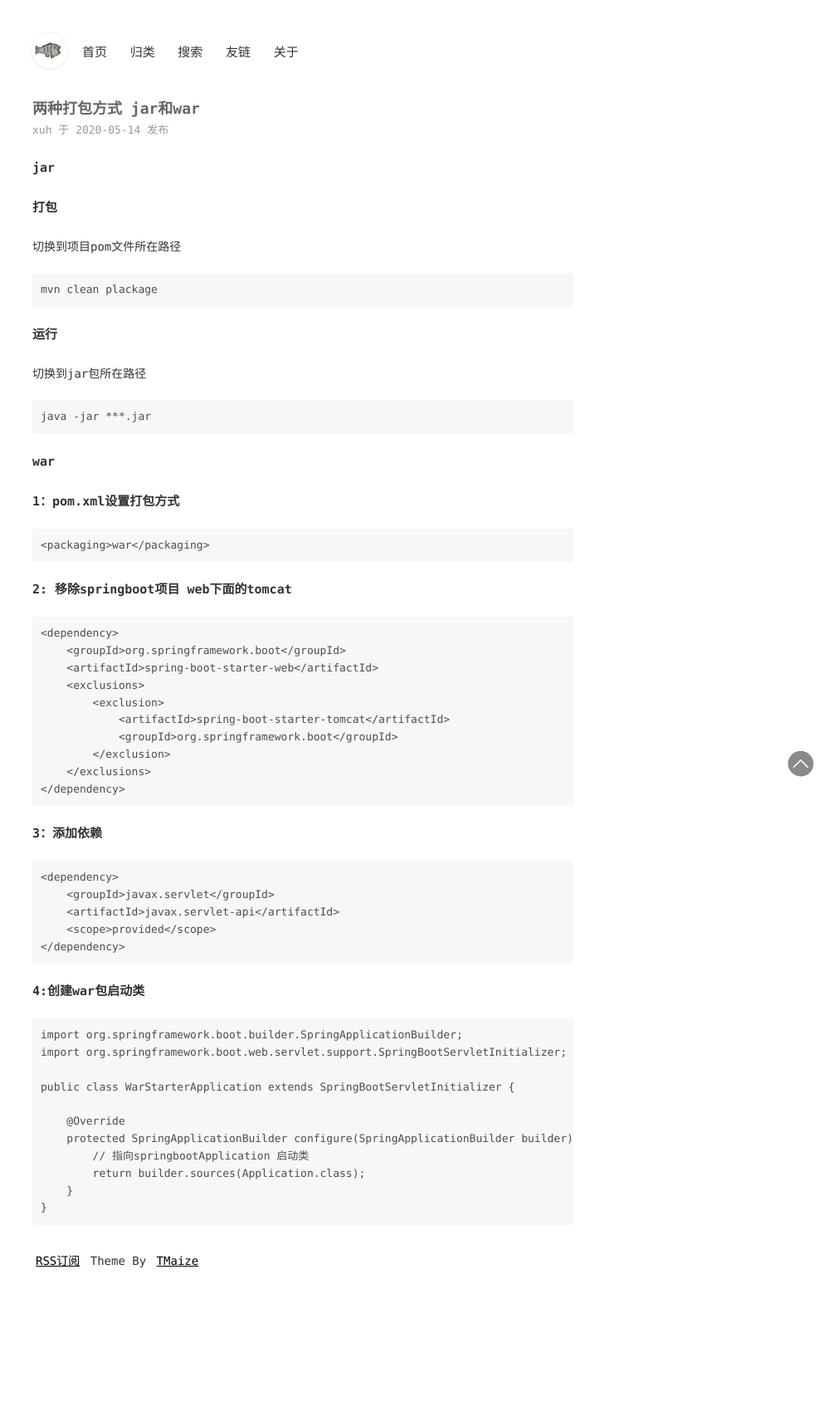
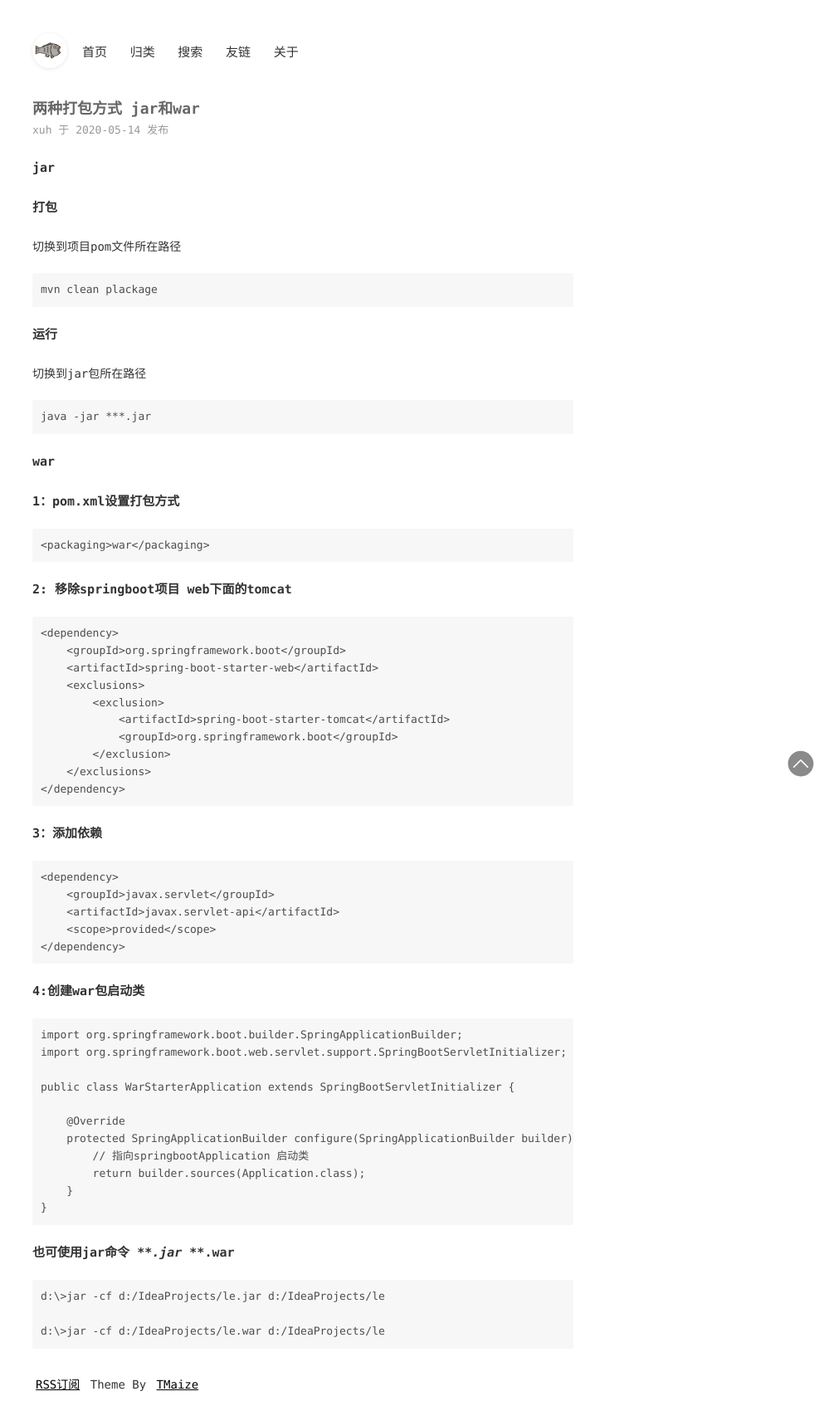
Before and after one commit to qazxu/qazxu.github.io, a Jekyll site: the page built from _posts/2020-05-14-两种打包方式 jar和war.md, in a window 1280 px wide. Shown: the whole page at 83% size, without its empty margins (275-1280 px from the left). Built offline with Jekyll 4.4.1, drawn with Linux system fonts in a browser that asks for light colours; before the commit the page ends 1545 px from its top, so only the background shows below that.

Commit message:
Update 2020-05-14-两种打包方式 jar和war.md

````diff
--- a/_posts/2020-05-14-两种打包方式 jar和war.md
+++ b/_posts/2020-05-14-两种打包方式 jar和war.md
@@ -60,3 +60,10 @@ public class WarStarterApplication extends SpringBootServletInitializer {
     }
 }
 ```
+
+### 也可使用jar命令 ***.jar ***.war
+```
+d:\>jar -cf d:/IdeaProjects/le.jar d:/IdeaProjects/le
+
+d:\>jar -cf d:/IdeaProjects/le.war d:/IdeaProjects/le
+```
````
